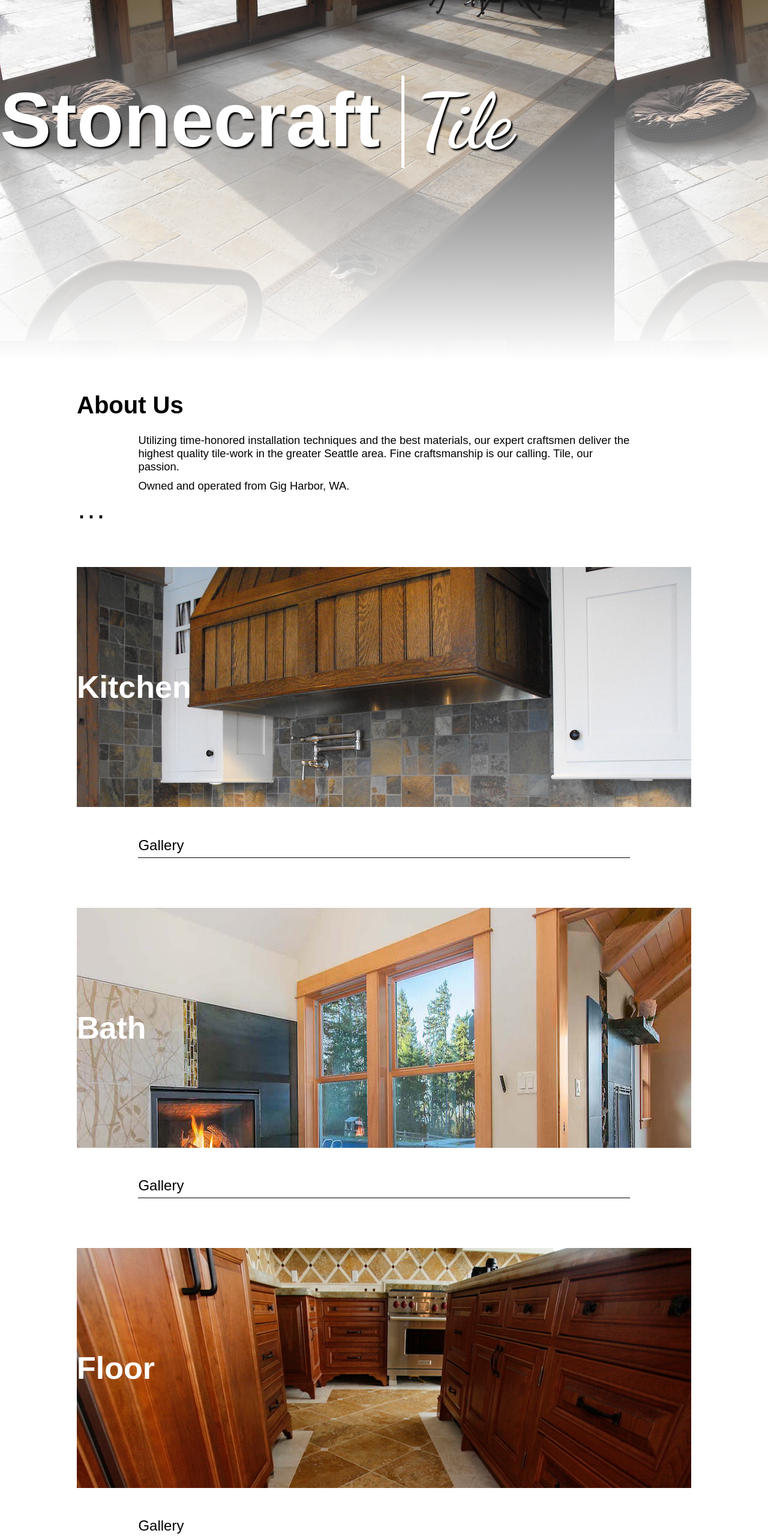
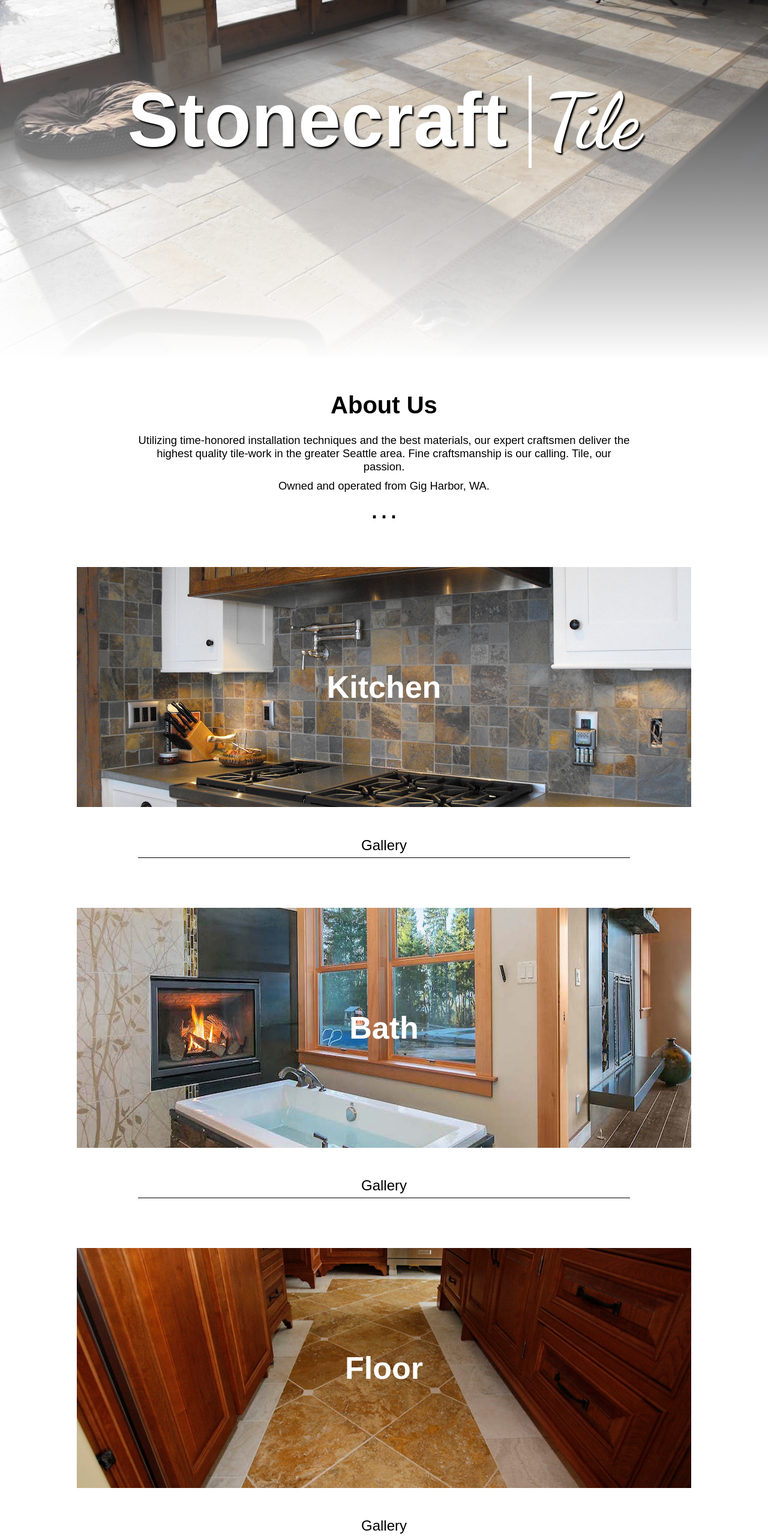
Before and after one commit to cfiorelli/stonecraft-tile, a plain HTML site: page index.html in a window 1280 px wide. Shown: the part 200-2760 px from the top of the page at 60% size. Drawn offline with Linux system fonts and the light colour scheme.

Commit message:
Added OOCSS classes.

```diff
--- a/index.html
+++ b/index.html
@@ -11,15 +11,15 @@
 
   <body>
     <div class="wrapper">
-	    <h1 class="main-header">Stonecraft <span class="cursive">Tile</span></h1>
-	    <main class="main-content">
+      <h1 class="main-header cntr-txt bkgrnd-cover">Stonecraft <span class="cursive">Tile</span></h1>
+      <main class="main-content cntr-txt">
         <h4 class="about-header">About Us</h4>
         <p class="about">Utilizing time-honored installation techniques and the best materials, our expert craftsmen deliver the highest quality tile-work in the greater Seattle area. Fine craftsmanship is our calling. Tile, our passion.</p>
         <p class="about">Owned and operated from Gig Harbor, WA.</p>
         <p class="middot">&middot;&middot;&middot;</p>
         <ul class="categories">
           <li class="category">
-	          <h2 class="category-header" id="kitchen"><div class="category-header-overlay"><p class="overlay-content">Make your kitchen a dining destination with our exceptional wall and counterwork.</p></div>Kitchen</h2>
+            <h2 class="category-header bkgrnd-cover" id="kitchen"><div class="category-header-overlay"><p class="overlay-content">Make your kitchen a dining destination with our exceptional wall and counterwork.</p></div>Kitchen</h2>
             <p class="gallery-reveal">Gallery</p>
             <div class="gallery-window">
               <section class="img-slider" id="kitchen-slider">
@@ -37,7 +37,7 @@
             </div>
           </li>
           <li class="category">
-	          <h2 class="category-header" id="bath"><div class="category-header-overlay"><p class="overlay-content">If there's one room that deserves a little extra luxury, it's the bathroom.</p></div>Bath</h2>
+            <h2 class="category-header bkgrnd-cover" id="bath"><div class="category-header-overlay"><p class="overlay-content">If there's one room that deserves a little extra luxury, it's the bathroom.</p></div>Bath</h2>
             <p class="gallery-reveal">Gallery</p>
             <div class="gallery-window">
               <section class="img-slider" id="bath-slider">
@@ -52,10 +52,9 @@
                 <a class="slide" href="./img/bath/b32.jpg"><img class="image" src="./img/bath/b32.jpg" alt="Bath 32"></a>
                 <a class="slide" href="./img/bath/b33.jpg"><img class="image" src="./img/bath/b33.jpg" alt="Bath 33"></a>
               </section>
-	          </div
-	        </li>
+            </div </li>
             <li class="category">
-	          <h2 class="category-header" id="floor"><div class="category-header-overlay"><p class="overlay-content">From marble to granite, we've got floors covered.</p></div>Floor</h2>
+              <h2 class="category-header bkgrnd-cover" id="floor"><div class="category-header-overlay"><p class="overlay-content">From marble to granite, we've got floors covered.</p></div>Floor</h2>
               <p class="gallery-reveal">Gallery</p>
               <div class="gallery-window">
                 <section class="img-slider" id="floor-slider">
@@ -73,7 +72,7 @@
               </div>
             </li>
             <li class="category">
-	          <h2 class="category-header" id="fireplace"><div class="category-header-overlay"><p class="overlay-content">An an extra spark to your indoor or outdoor fireplace.</p></div>Fireplace</h2>
+              <h2 class="category-header bkgrnd-cover" id="fireplace"><div class="category-header-overlay"><p class="overlay-content">An an extra spark to your indoor or outdoor fireplace.</p></div>Fireplace</h2>
               <p class="gallery-reveal">Gallery</p>
               <div class="gallery-window">
                 <section class="img-slider" id="fireplace-slider">
@@ -101,7 +100,7 @@
         </ul>
       </main>
     </div>
-	    <footer>
+    <footer class="main-footer cntr-txt">
       <p>&copy; 2016 Stonecraft Tile</p>
     </footer>
     <script src="./src/js/jquery.min.js"></script>
```
Lines whose indentation alone changed are shown as unchanged.
